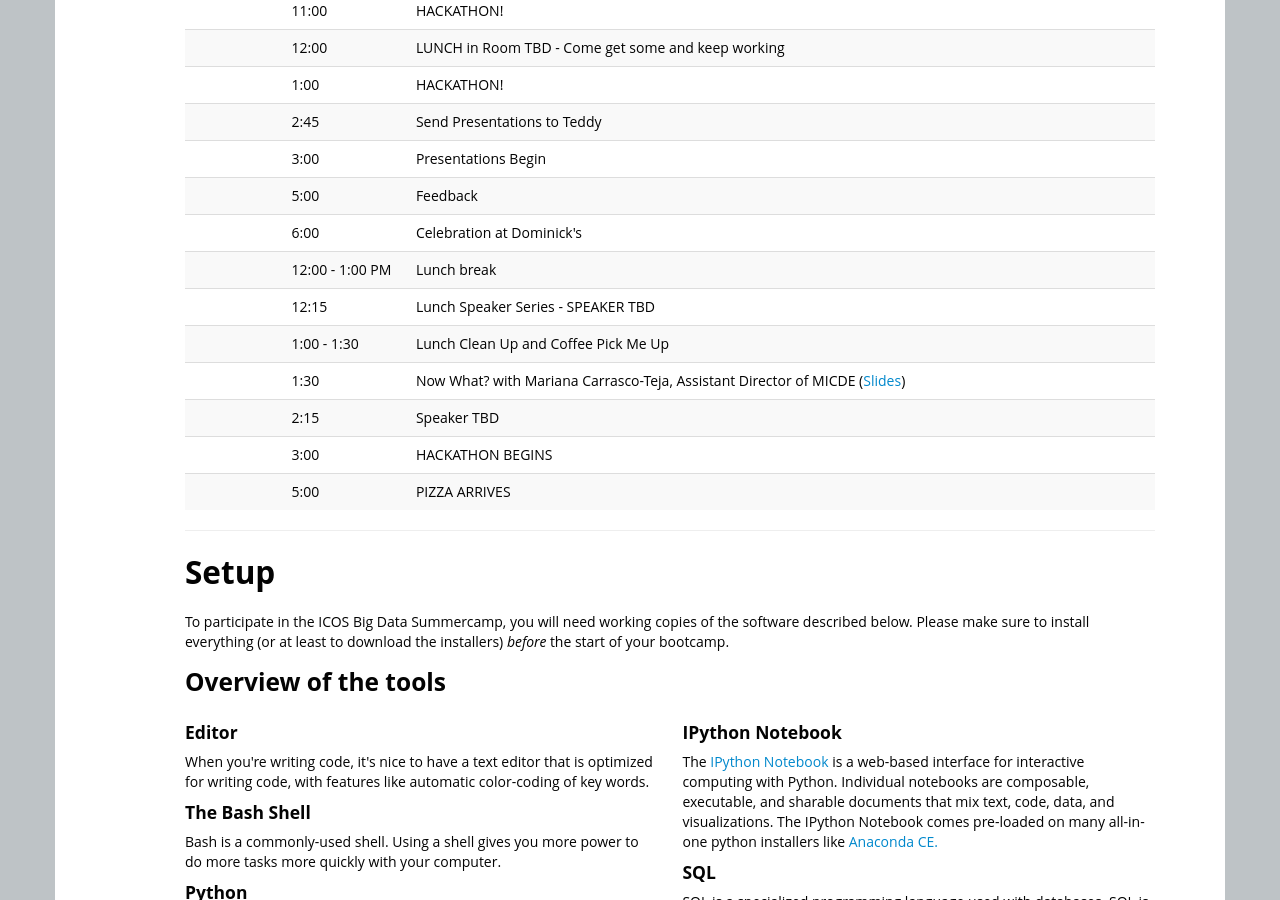
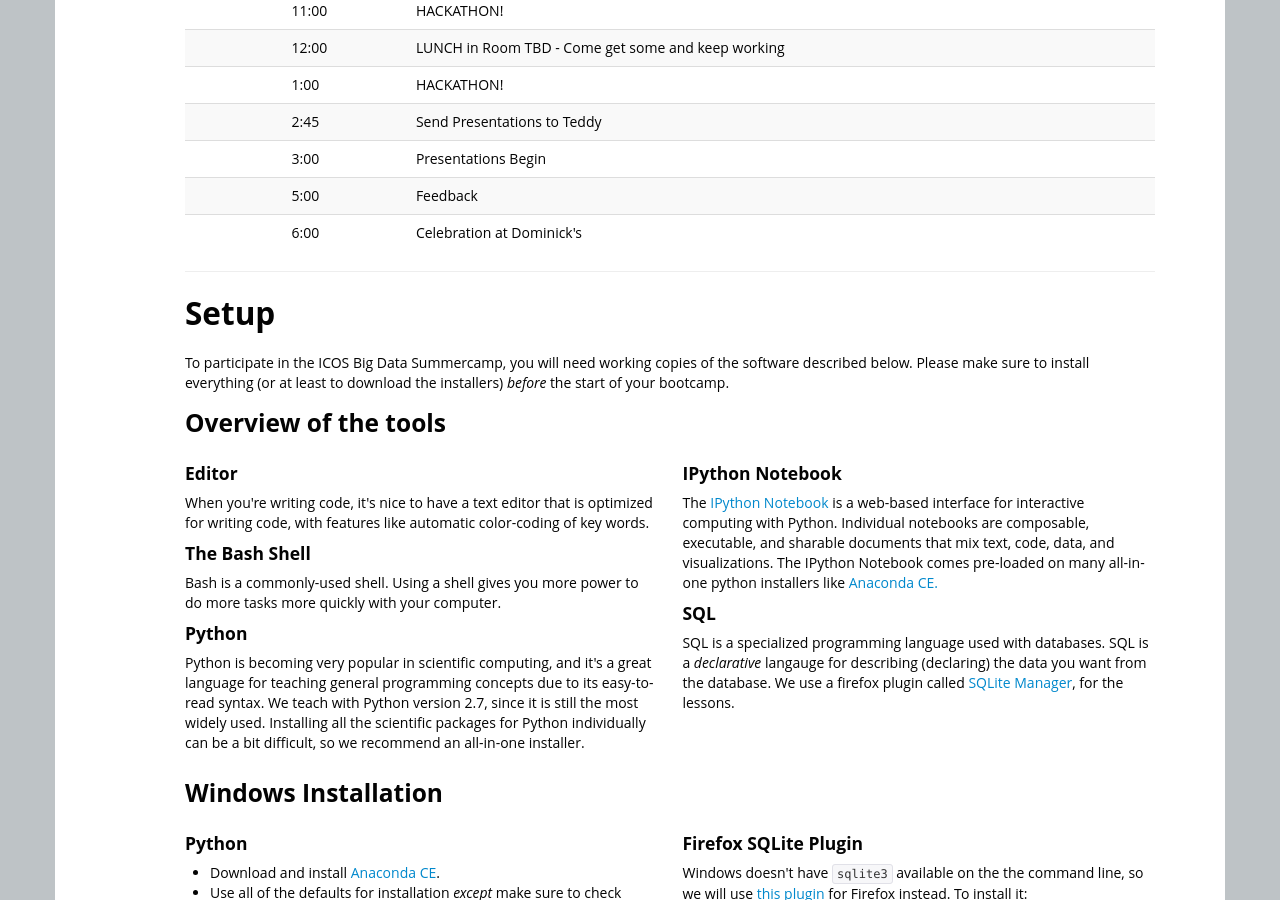
Before and after one commit to ICOSBigDataCamp/2018-summer-camp, a Jekyll site: the page built from index.html, in a window 1280 px wide and 900 px high, scrolled down 2585 px. Built offline with Jekyll 4.4.1, drawn with Linux system fonts in a browser that asks for light colours.

Commit message:
Update index.html

```diff
--- a/index.html
+++ b/index.html
@@ -187,14 +187,7 @@ Organizing committee: Jerry Davis, H. V. Jagadish, Cliff Lampe, and Brian Noble
   <tr> <td></td>       <td>3:00</td>   <td>Presentations Begin</td> </tr>
   <tr> <td></td>       <td>5:00</td>   <td>Feedback</td> </tr>
   <tr> <td></td>       <td>6:00</td>   <td>Celebration at Dominick's</td> </tr>
-  <tr> <td></td>       <td>12:00 - 1:00 PM </td>   <td>Lunch break</td> </tr>
-  <tr> <td></td>       <td>12:15</td>   <td>Lunch Speaker Series - SPEAKER TBD</td> </tr>
-  <tr> <td></td>       <td>1:00 - 1:30</td>    <td>Lunch Clean Up and Coffee Pick Me Up</td> </tr>
-  <tr> <td></td>       <td>1:30</td>   <td>Now What? with Mariana Carrasco-Teja, Assistant Director of MICDE
-    (<a href="slides/Big Data Summer Camp - ARC info 2016.pptx">Slides</a>) </td> </tr>
-  <tr> <td></td>       <td>2:15</td>   <td>Speaker TBD</td> </tr>
-  <tr> <td></td>       <td>3:00</td>   <td>HACKATHON BEGINS</td> </tr>
-  <tr> <td></td>       <td>5:00</td>   <td>PIZZA ARRIVES</td> </tr>
+
 <!--
   <tr> <td>Wednesday</td> <td>09:00-10:45</td> <td>Introduction to Python with Colleen Van Lent
     (<a href="slides/ICOS Big Data Camp-2016.html">HTML</a>,
```
